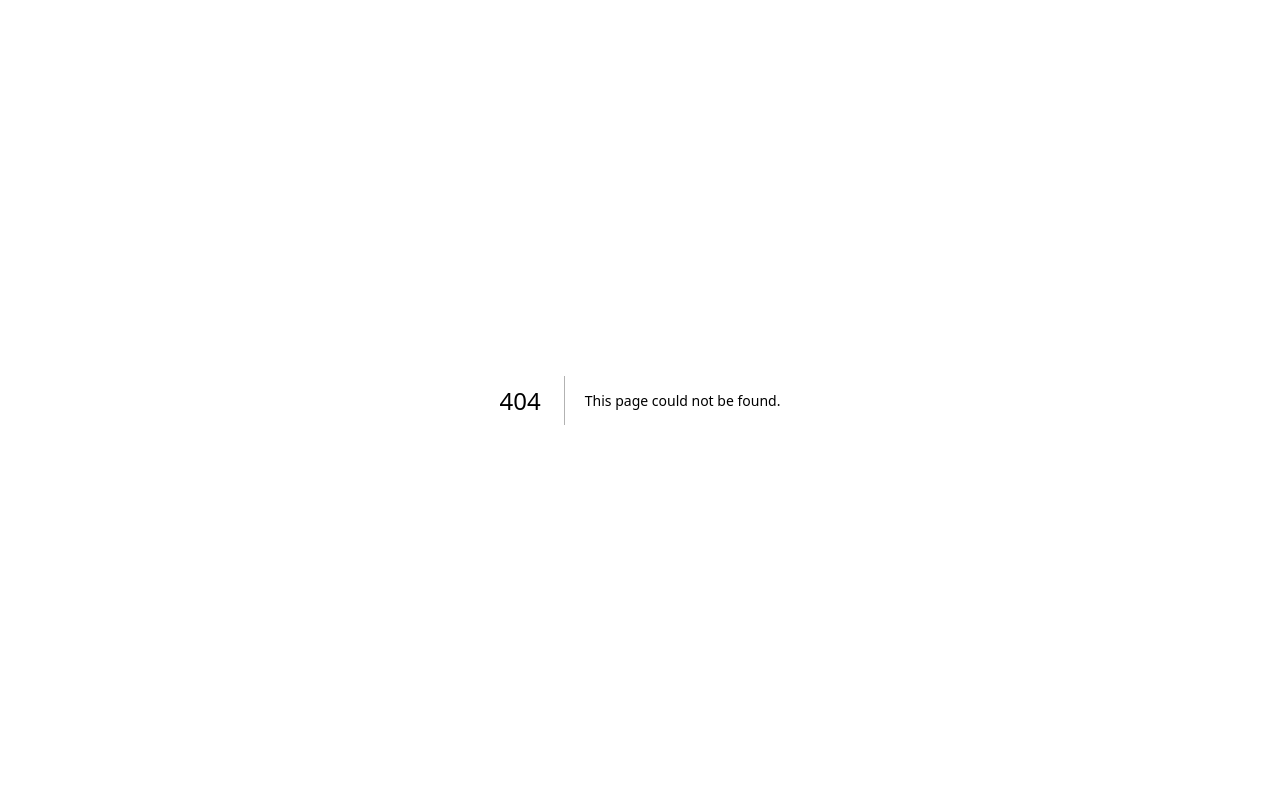
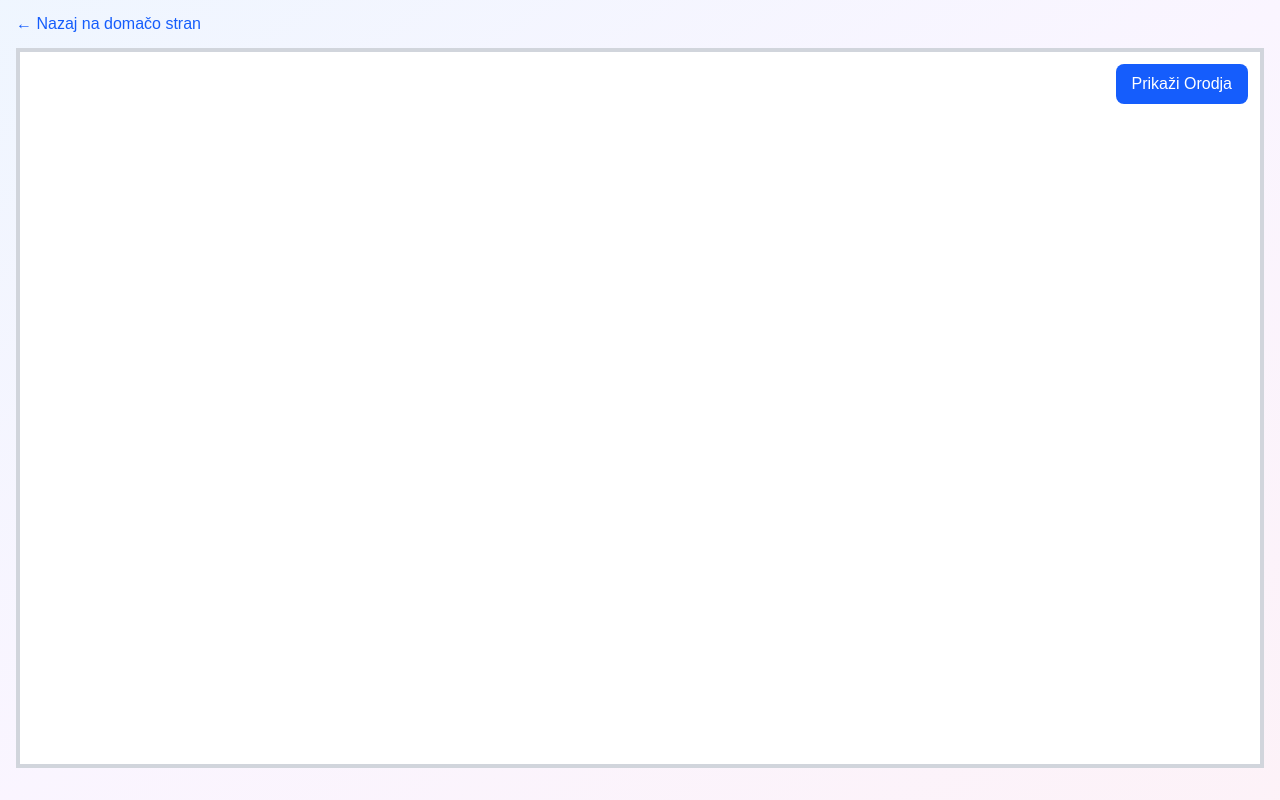
Before and after one commit to DomenOnassis/Mi4-Risalko, a Next.js app in the folder frontend/: page /draw in a window 1280 px wide. Before the commit this address had no page. Built offline with nearby package versions, Linux system fonts and the light colour scheme.

Commit message:
feat: Added basic canvas with toolbar

```diff
--- /dev/null
+++ b/frontend/src/app/draw/page.tsx
@@ -0,0 +1,21 @@
+import DrawingCanvas from '../../components/DrawingCanvas';
+import Link from 'next/link';
+
+export default function DrawPage() {
+  return (
+    <div className="h-screen bg-gradient-to-br from-blue-50 via-purple-50 to-pink-50 dark:from-gray-900 dark:via-purple-900 dark:to-blue-900 flex flex-col">
+      <div className="px-4 py-3 flex-shrink-0">
+        <Link
+          href="/"
+          className="inline-flex items-center text-blue-600 dark:text-blue-400 hover:text-blue-700 dark:hover:text-blue-300 transition-colors font-medium"
+        >
+          ← Nazaj na domačo stran
+        </Link>
+      </div>
+
+      <div className="flex-1 px-4 pb-4 min-h-0">
+        <DrawingCanvas />
+      </div>
+    </div>
+  );
+}
--- /dev/null
+++ b/frontend/src/components/DrawingCanvas.tsx
@@ -0,0 +1,206 @@
+'use client';
+
+import { useRef, useState, useEffect } from 'react';
+
+export default function DrawingCanvas() {
+  const canvasRef = useRef<HTMLCanvasElement>(null);
+  const [isDrawing, setIsDrawing] = useState(false);
+  const [color, setColor] = useState('#000000');
+  const [brushSize, setBrushSize] = useState(5);
+  const [lastPosition, setLastPosition] = useState({ x: 0, y: 0 });
+  const [showToolbar, setShowToolbar] = useState(false);
+
+  useEffect(() => {
+    const canvas = canvasRef.current;
+    if (!canvas) return;
+
+    const ctx = canvas.getContext('2d');
+    if (!ctx) return;
+
+    const resizeCanvas = () => {
+      const parent = canvas.parentElement;
+      if (!parent) return;
+
+      const parentHeight = parent.clientHeight || window.innerHeight;
+      const parentWidth = parent.clientWidth || window.innerWidth;
+
+      canvas.width = parentWidth;
+      canvas.height = parentHeight;
+
+      ctx.fillStyle = 'white';
+      ctx.fillRect(0, 0, canvas.width, canvas.height);
+    };
+
+    resizeCanvas();
+
+    window.addEventListener('resize', resizeCanvas);
+
+    return () => {
+      window.removeEventListener('resize', resizeCanvas);
+    };
+  }, []);
+
+  const startDrawing = (e: React.MouseEvent<HTMLCanvasElement> | React.TouchEvent<HTMLCanvasElement>) => {
+    setIsDrawing(true);
+    const canvas = canvasRef.current;
+    if (!canvas) return;
+
+    const rect = canvas.getBoundingClientRect();
+    let x, y;
+
+    if ('touches' in e) {
+      x = e.touches[0].clientX - rect.left;
+      y = e.touches[0].clientY - rect.top;
+    } else {
+      x = e.clientX - rect.left;
+      y = e.clientY - rect.top;
+    }
+
+    setLastPosition({ x, y });
+  };
+
+  const draw = (e: React.MouseEvent<HTMLCanvasElement> | React.TouchEvent<HTMLCanvasElement>) => {
+    if (!isDrawing) return;
+
+    const canvas = canvasRef.current;
+    const ctx = canvas?.getContext('2d');
+    if (!canvas || !ctx) return;
+
+    const rect = canvas.getBoundingClientRect();
+    let x, y;
+
+    if ('touches' in e) {
+      e.preventDefault();
+      x = e.touches[0].clientX - rect.left;
+      y = e.touches[0].clientY - rect.top;
+    } else {
+      x = e.clientX - rect.left;
+      y = e.clientY - rect.top;
+    }
+
+    ctx.beginPath();
+    ctx.moveTo(lastPosition.x, lastPosition.y);
+    ctx.lineTo(x, y);
+    ctx.strokeStyle = color;
+    ctx.lineWidth = brushSize;
+    ctx.lineCap = 'round';
+    ctx.lineJoin = 'round';
+    ctx.stroke();
+
+    setLastPosition({ x, y });
+  };
+
+  const stopDrawing = () => {
+    setIsDrawing(false);
+  };
+
+  const clearCanvas = () => {
+    const canvas = canvasRef.current;
+    const ctx = canvas?.getContext('2d');
+    if (!canvas || !ctx) return;
+
+    ctx.fillStyle = 'white';
+    ctx.fillRect(0, 0, canvas.width, canvas.height);
+  };
+
+  const saveDrawing = () => {
+    const canvas = canvasRef.current;
+    if (!canvas) return;
+
+    const link = document.createElement('a');
+    link.download = `risalko-drawing-${Date.now()}.png`;
+    link.href = canvas.toDataURL();
+    link.click();
+  };
+
+  const colorPresets = [
+    '#000000', '#FFFFFF', '#FF0000', '#00FF00', '#0000FF',
+    '#FFFF00', '#FF00FF', '#00FFFF', '#FFA500', '#800080',
+    '#FFC0CB', '#A52A2A', '#808080', '#90EE90', '#FFD700'
+  ];
+
+  return (
+    <div className="relative w-full h-[90vh] flex flex-col">
+      {/* Toolbar Overlay */}
+      {showToolbar && (
+        <div className="absolute top-0 left-0 w-full bg-gray-800/90 text-white p-4 z-10">
+          <div className="flex justify-between items-center">
+            {/* Color Swatches */}
+            <div className="flex gap-2">
+              {colorPresets.map((presetColor) => (
+                <button
+                  key={presetColor}
+                  onClick={() => setColor(presetColor)}
+                  className={`w-8 h-8 rounded-full border-2 transition-transform hover:scale-110 ${
+                    color === presetColor ? 'border-blue-600 scale-110' : 'border-gray-300'
+                  }`}
+                  style={{ backgroundColor: presetColor }}
+                  title={presetColor}
+                />
+              ))}
+              <input
+                type="color"
+                value={color}
+                onChange={(e) => setColor(e.target.value)}
+                className="w-8 h-8 rounded cursor-pointer border-2 border-gray-300"
+                title="Izberi poljubno barvo"
+              />
+            </div>
+
+            {/* Brush Size Slider */}
+            <div className="flex items-center gap-2">
+              <label className="text-sm">Velikost čopiča: {brushSize}px</label>
+              <input
+                type="range"
+                min="1"
+                max="50"
+                value={brushSize}
+                onChange={(e) => setBrushSize(Number(e.target.value))}
+                className="w-32 h-2 bg-gray-200 rounded-lg appearance-none cursor-pointer dark:bg-gray-700"
+              />
+            </div>
+
+            {/* Action Buttons */}
+            <div className="flex gap-3">
+              <button
+                onClick={clearCanvas}
+                className="px-4 py-2 bg-red-500 text-white rounded-lg hover:bg-red-600 transition-colors font-medium"
+              >
+                🗑️ Počisti
+              </button>
+              <button
+                onClick={saveDrawing}
+                className="px-4 py-2 bg-green-500 text-white rounded-lg hover:bg-green-600 transition-colors font-medium"
+              >
+                💾 Shrani
+              </button>
+            </div>
+          </div>
+        </div>
+      )}
+
+      {/* Toggle Toolbar Button */}
+      <button
+        onClick={() => setShowToolbar(!showToolbar)}
+        className="absolute top-4 right-4 bg-blue-600 text-white px-4 py-2 rounded-lg z-20 hover:bg-blue-700 transition-colors"
+      >
+        {showToolbar ? 'Skrij Orodja' : 'Prikaži Orodja'}
+      </button>
+
+      {/* Canvas */}
+      <div className="border-4 border-gray-300 dark:border-gray-600 overflow-hidden bg-white flex-1">
+        <canvas
+          ref={canvasRef}
+          onMouseDown={startDrawing}
+          onMouseMove={draw}
+          onMouseUp={stopDrawing}
+          onMouseLeave={stopDrawing}
+          onTouchStart={startDrawing}
+          onTouchMove={draw}
+          onTouchEnd={stopDrawing}
+          className="w-full h-full cursor-crosshair touch-none"
+        />
+      </div>
+    </div>
+  );
+}
```
Also changed, not shown: 1 other file (tests, documents, lock files or other folders).
